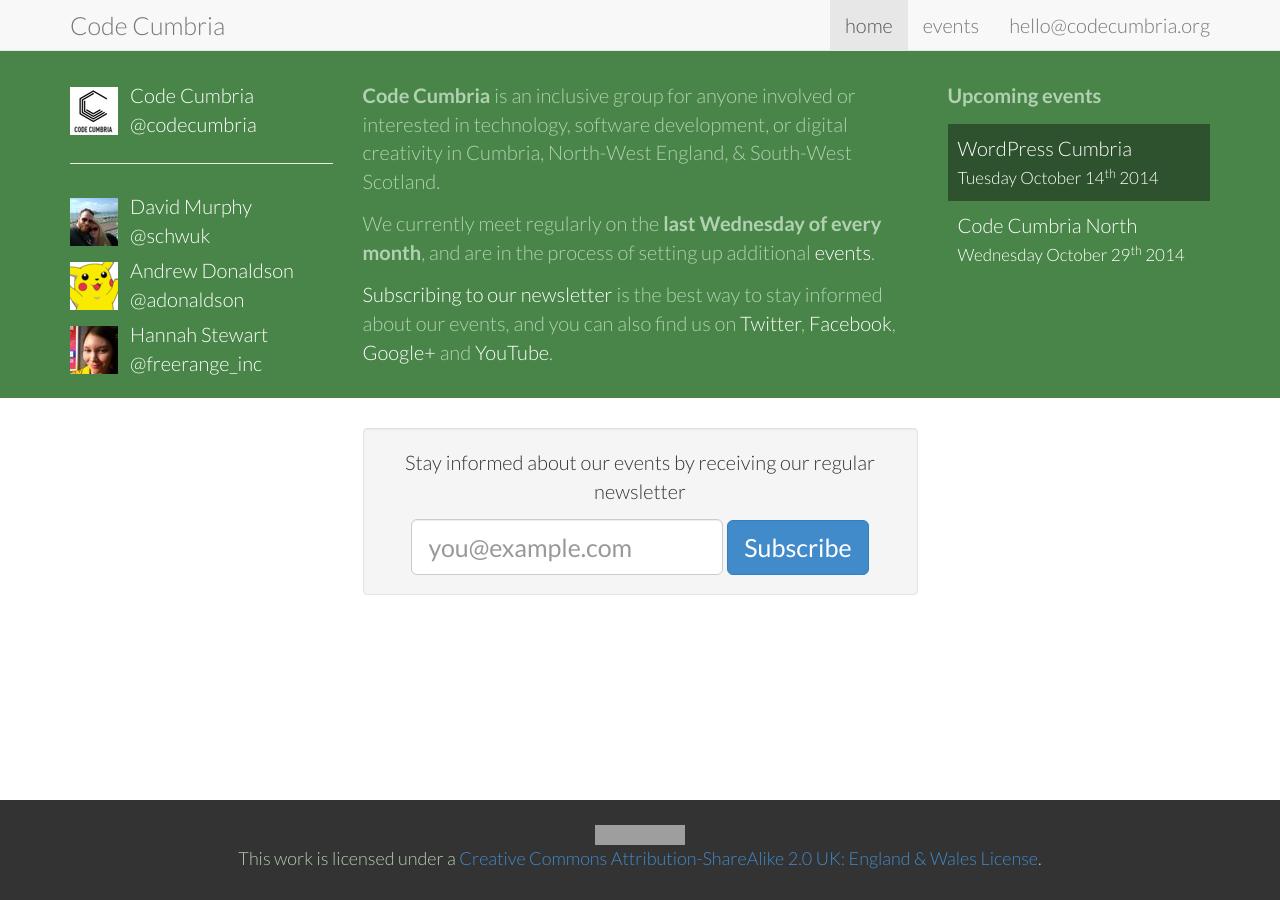
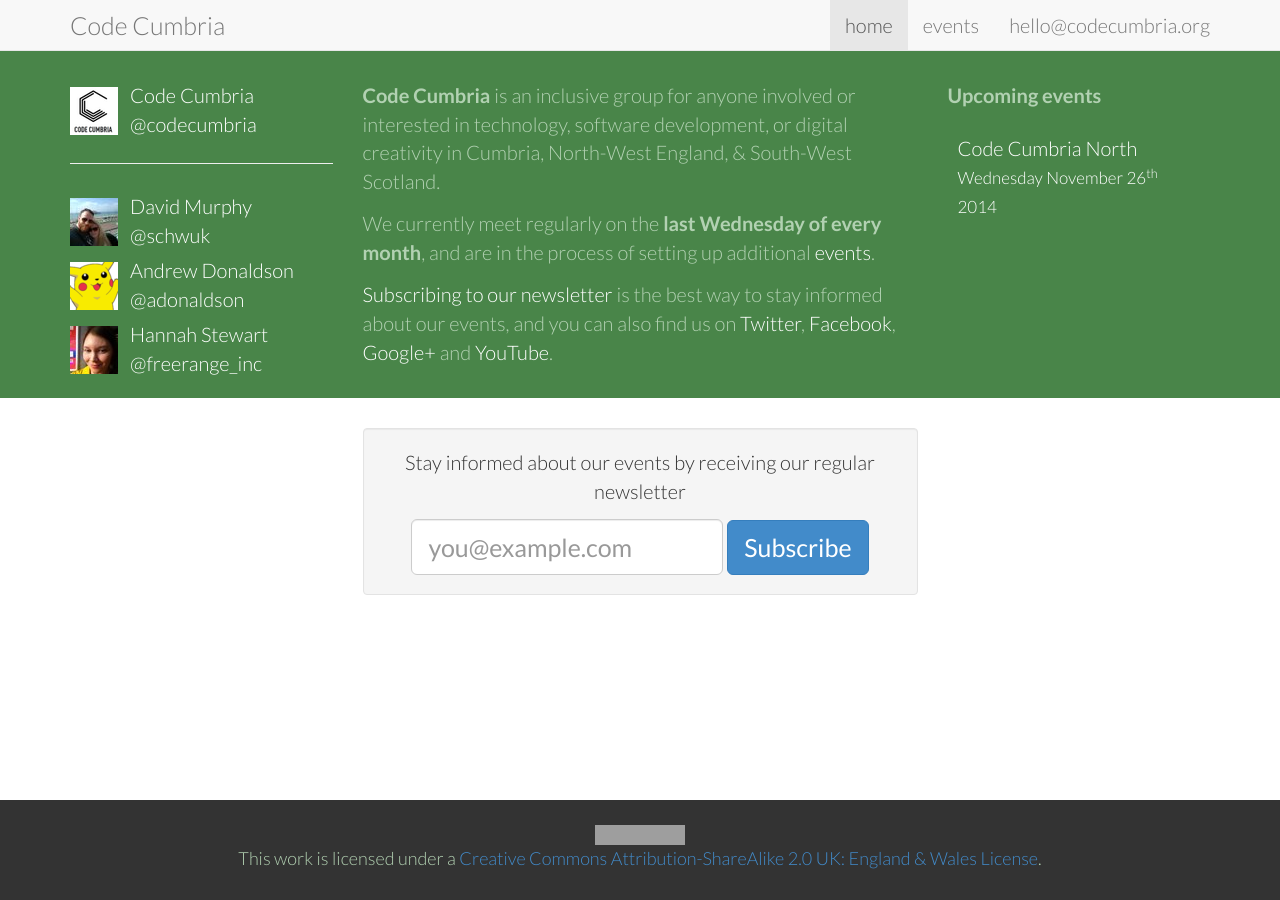
Before and after one commit to CodeCumbria/codecumbria.github.io, a Jekyll site: the page built from index.html, in a window 1280 px wide. Built offline with Jekyll 4.4.1, drawn with Linux system fonts in a browser that asks for light colours; Markdown is read by kramdown in place of the engine named in the settings; grey boxes are pictures that could not be loaded.

Commit message:
November date

```diff
--- a/index.html
+++ b/index.html
@@ -17,8 +17,8 @@ section: home
       <div class="col-md-3 col-md-push-3 events">
         <h2>Upcoming events</h2>
         <ul>
-          <a href="http://www.meetup.com/WordPress-Cumbria/events/210692312/"><li class="next">WordPress Cumbria<br /><small>Tuesday October 14<sup>th</sup> 2014</small></li></a>
-          <a href="/events/code_cumbria_north.html" title="View details of the Code Cumbria North event"><li>Code Cumbria North<br /><small>Wednesday October 29<sup>th</sup> 2014</small></li></a>
+        <!--  <a href="http://www.meetup.com/WordPress-Cumbria/events/210692312/"><li class="next">WordPress Cumbria<br /><small>Tuesday October 14<sup>th</sup> 2014</small></li></a> -->
+          <a href="/events/code_cumbria_north.html" title="View details of the Code Cumbria North event"><li>Code Cumbria North<br /><small>Wednesday November 26<sup>th</sup> 2014</small></li></a>
         </ul>
       </div>
       <div class="col-md-3 col-md-pull-9 people">
```
